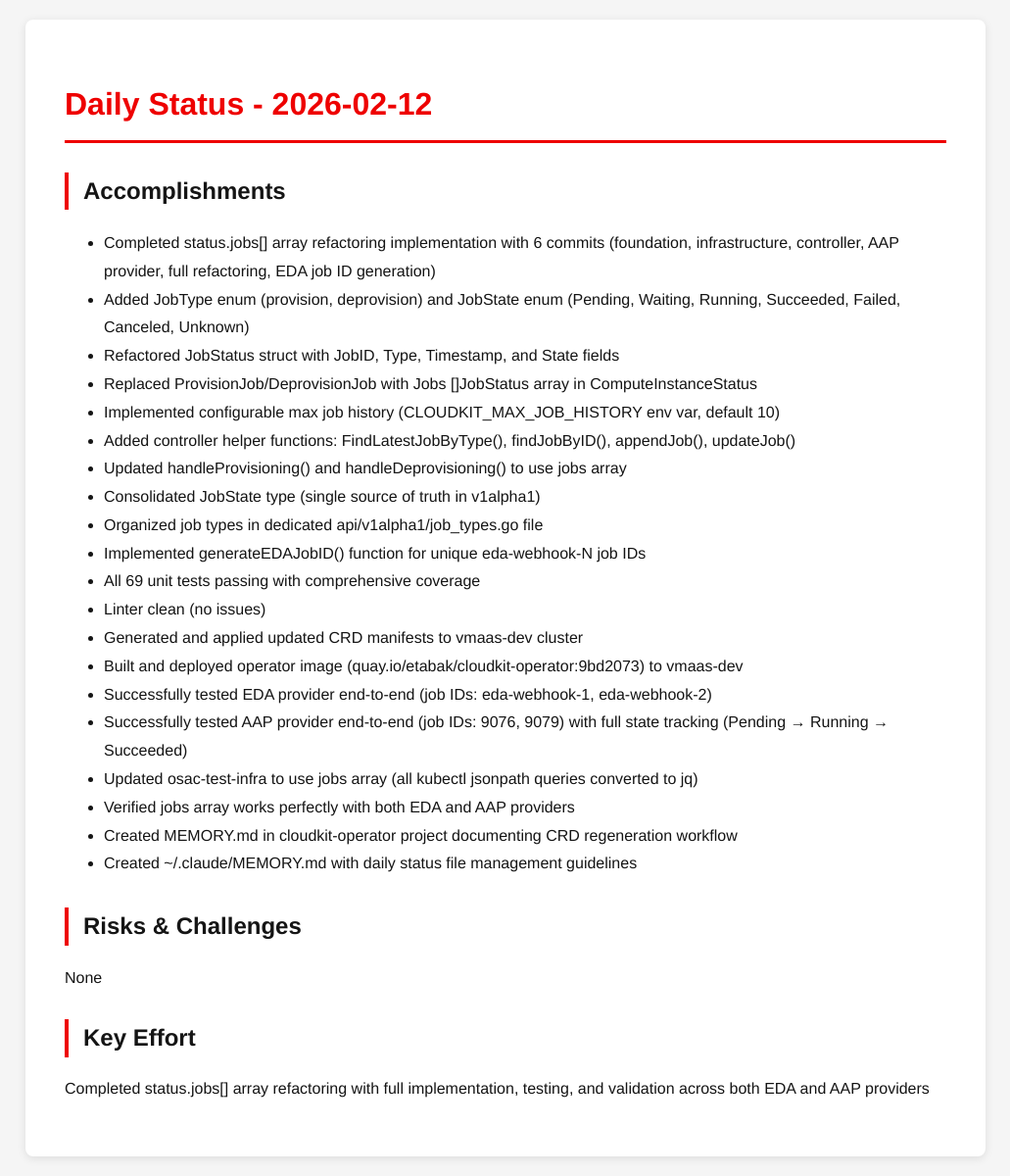
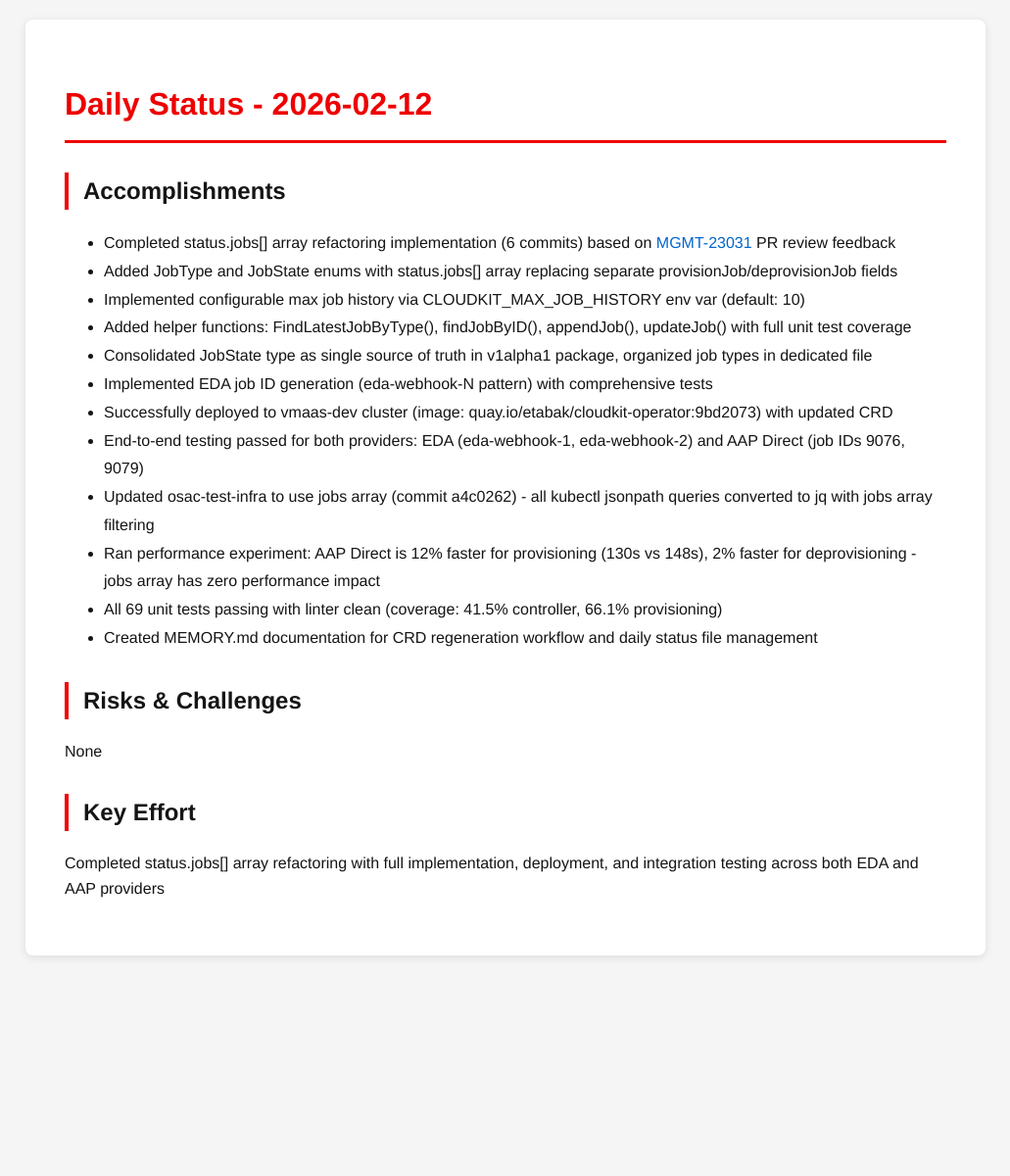
Before and after one commit to tzvatot/daily-status, a Jekyll site: the page built from 2026-02-12.md, in a window 1280 px wide. Shown: the whole page at 98% size, without its empty margins (124-1155 px from the left). Built offline with Jekyll 4.4.1, drawn with Linux system fonts in a browser that asks for light colours; after the commit the page ends 995 px from its top, so only the background shows below that.

Commit message:
Daily status update - 2026-02-12

```diff
--- a/2026-02-12.md
+++ b/2026-02-12.md
@@ -7,29 +7,21 @@ date: 2026-02-12
 # Daily Status - 2026-02-12
 
 ## Accomplishments
-- Completed status.jobs[] array refactoring implementation with 6 commits (foundation, infrastructure, controller, AAP provider, full refactoring, EDA job ID generation)
-- Added JobType enum (provision, deprovision) and JobState enum (Pending, Waiting, Running, Succeeded, Failed, Canceled, Unknown)
-- Refactored JobStatus struct with JobID, Type, Timestamp, and State fields
-- Replaced ProvisionJob/DeprovisionJob with Jobs []JobStatus array in ComputeInstanceStatus
-- Implemented configurable max job history (CLOUDKIT_MAX_JOB_HISTORY env var, default 10)
-- Added controller helper functions: FindLatestJobByType(), findJobByID(), appendJob(), updateJob()
-- Updated handleProvisioning() and handleDeprovisioning() to use jobs array
-- Consolidated JobState type (single source of truth in v1alpha1)
-- Organized job types in dedicated api/v1alpha1/job_types.go file
-- Implemented generateEDAJobID() function for unique eda-webhook-N job IDs
-- All 69 unit tests passing with comprehensive coverage
-- Linter clean (no issues)
-- Generated and applied updated CRD manifests to vmaas-dev cluster
-- Built and deployed operator image (quay.io/etabak/cloudkit-operator:9bd2073) to vmaas-dev
-- Successfully tested EDA provider end-to-end (job IDs: eda-webhook-1, eda-webhook-2)
-- Successfully tested AAP provider end-to-end (job IDs: 9076, 9079) with full state tracking (Pending → Running → Succeeded)
-- Updated osac-test-infra to use jobs array (all kubectl jsonpath queries converted to jq)
-- Verified jobs array works perfectly with both EDA and AAP providers
-- Created MEMORY.md in cloudkit-operator project documenting CRD regeneration workflow
-- Created ~/.claude/MEMORY.md with daily status file management guidelines
+- Completed status.jobs[] array refactoring implementation (6 commits) based on [MGMT-23031](https://issues.redhat.com/browse/MGMT-23031) PR review feedback
+- Added JobType and JobState enums with status.jobs[] array replacing separate provisionJob/deprovisionJob fields
+- Implemented configurable max job history via CLOUDKIT_MAX_JOB_HISTORY env var (default: 10)
+- Added helper functions: FindLatestJobByType(), findJobByID(), appendJob(), updateJob() with full unit test coverage
+- Consolidated JobState type as single source of truth in v1alpha1 package, organized job types in dedicated file
+- Implemented EDA job ID generation (eda-webhook-N pattern) with comprehensive tests
+- Successfully deployed to vmaas-dev cluster (image: quay.io/etabak/cloudkit-operator:9bd2073) with updated CRD
+- End-to-end testing passed for both providers: EDA (eda-webhook-1, eda-webhook-2) and AAP Direct (job IDs 9076, 9079)
+- Updated osac-test-infra to use jobs array (commit a4c0262) - all kubectl jsonpath queries converted to jq with jobs array filtering
+- Ran performance experiment: AAP Direct is 12% faster for provisioning (130s vs 148s), 2% faster for deprovisioning - jobs array has zero performance impact
+- All 69 unit tests passing with linter clean (coverage: 41.5% controller, 66.1% provisioning)
+- Created MEMORY.md documentation for CRD regeneration workflow and daily status file management
 
 ## Risks & Challenges
 None
 
 ## Key Effort
-Completed status.jobs[] array refactoring with full implementation, testing, and validation across both EDA and AAP providers
+Completed status.jobs[] array refactoring with full implementation, deployment, and integration testing across both EDA and AAP providers
```
